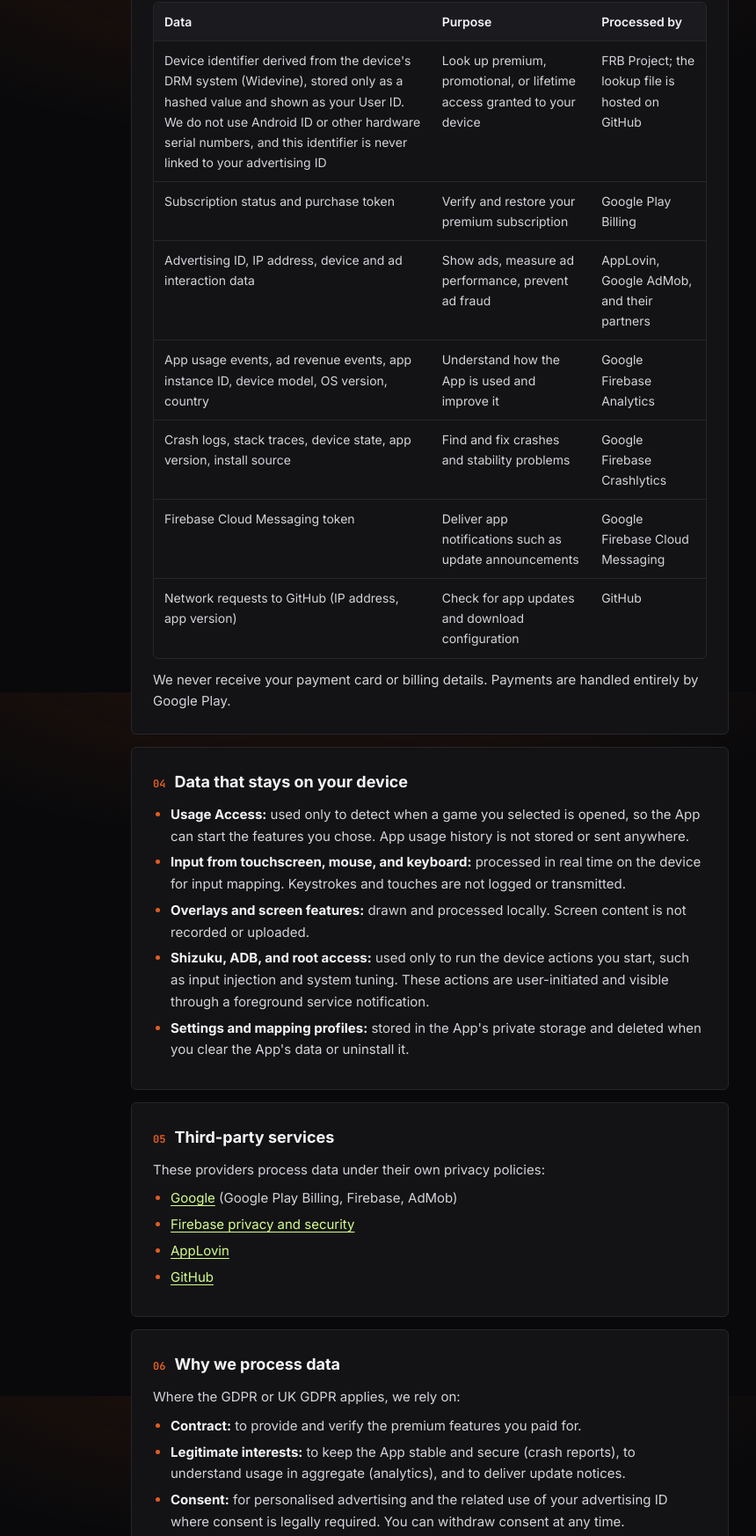
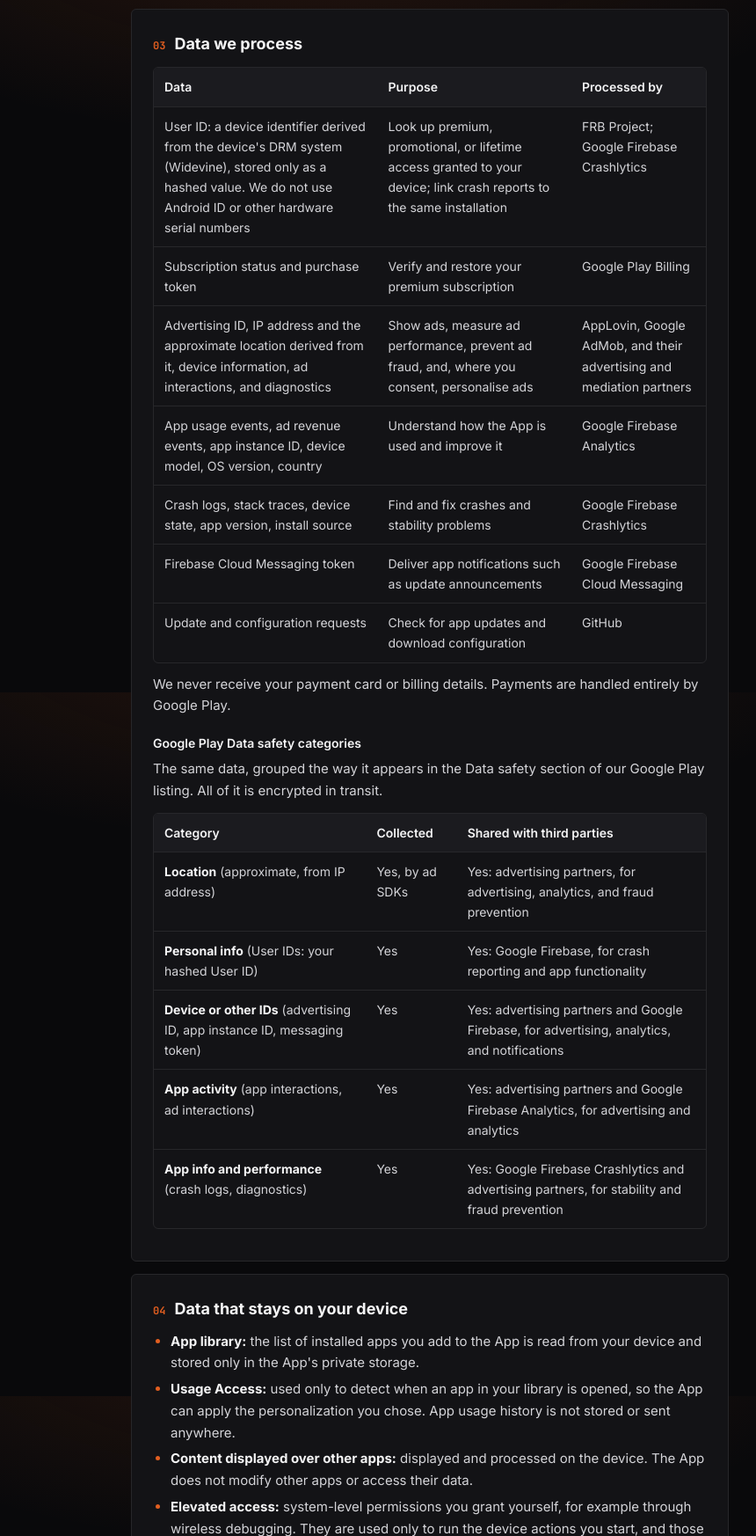
Before and after one commit to fahrez182/fahrez182.github.io, a website built with Vite: page redcorner/privacy.html in a window 1280 px wide. Shown: the part 813-2559 px from the top of the page at 88% size, without its empty margins (281-1141 px from the left). Built offline with nearby package versions, Linux system fonts and the light colour scheme.

Commit message:
docs(redcorner): align legal pages with Play listing and Data safety
- Neutral wording: launcher and personalization, no root or game-specific terms
- Terms: in-app acceptance, responsible use, clearer liability cap
- Privacy: Data safety categories, deletion scope for third-party data, children section

```diff
--- a/redcorner/privacy.html
+++ b/redcorner/privacy.html
@@ -48,11 +48,11 @@
             <section id="summary">
                 <h2><span class="num">02</span>Summary</h2>
                 <ul>
-            <li>We do not ask for or collect your name, email address, phone number, contacts, photos, or location.</li>
-            <li>We do not have user accounts.</li>
-            <li>Overlays, input mapping, and screen-related features work locally. We do not record or upload your screen or what you type.</li>
-            <li>We use Google services for subscriptions, analytics, crash reports, and notifications, and ad networks to show ads to free users.</li>
-            <li>We do not sell your personal data.</li>
+            <li>We do not ask for your name, email address, phone number, contacts, photos, or precise location, and the App has no user accounts.</li>
+            <li>The App and the services it uses collect identifiers (your User ID, advertising ID, and app instance ID), approximate location derived from your IP address, app activity, and diagnostics.</li>
+            <li>Some of this data is shared with advertising partners to show and measure ads. See <a href="#data-safety">Google Play Data safety categories</a>.</li>
+            <li>Your app library, the launcher, and the App's personalization features work on your device.</li>
+            <li>We do not sell your personal data for money. Some laws treat sharing data with ad partners as a "sale" or "sharing"; you can opt out as described in <a href="#consent">section 7</a>.</li>
         </ul>
             </section>
             <section id="collect">
@@ -68,9 +68,9 @@
                 </thead>
                 <tbody>
                 <tr>
-                    <td>Device identifier derived from the device's DRM system (Widevine), stored only as a hashed value and shown as your User ID. We do not use Android ID or other hardware serial numbers, and this identifier is never linked to your advertising ID</td>
-                    <td>Look up premium, promotional, or lifetime access granted to your device</td>
-                    <td>FRB Project; the lookup file is hosted on GitHub</td>
+                    <td>User ID: a device identifier derived from the device's DRM system (Widevine), stored only as a hashed value. We do not use Android ID or other hardware serial numbers</td>
+                    <td>Look up premium, promotional, or lifetime access granted to your device; link crash reports to the same installation</td>
+                    <td>FRB Project; Google Firebase Crashlytics</td>
                 </tr>
                 <tr>
                     <td>Subscription status and purchase token</td>
@@ -78,9 +78,9 @@
                     <td>Google Play Billing</td>
                 </tr>
                 <tr>
-                    <td>Advertising ID, IP address, device and ad interaction data</td>
-                    <td>Show ads, measure ad performance, prevent ad fraud</td>
-                    <td>AppLovin, Google AdMob, and their partners</td>
+                    <td>Advertising ID, IP address and the approximate location derived from it, device information, ad interactions, and diagnostics</td>
+                    <td>Show ads, measure ad performance, prevent ad fraud, and, where you consent, personalise ads</td>
+                    <td>AppLovin, Google AdMob, and their advertising and mediation partners</td>
                 </tr>
                 <tr>
                     <td>App usage events, ad revenue events, app instance ID, device model, OS version, country</td>
@@ -98,7 +98,7 @@
                     <td>Google Firebase Cloud Messaging</td>
                 </tr>
                 <tr>
-                    <td>Network requests to GitHub (IP address, app version)</td>
+                    <td>Update and configuration requests</td>
                     <td>Check for app updates and download configuration</td>
                     <td>GitHub</td>
                 </tr>
@@ -106,15 +106,56 @@
             </table>
         </div>
         <p>We never receive your payment card or billing details. Payments are handled entirely by Google Play.</p>
+
+        <h3 id="data-safety">Google Play Data safety categories</h3>
+        <p>The same data, grouped the way it appears in the Data safety section of our Google Play listing. All of it is encrypted in transit.</p>
+        <div class="table-wrap">
+            <table>
+                <thead>
+                <tr>
+                    <th>Category</th>
+                    <th>Collected</th>
+                    <th>Shared with third parties</th>
+                </tr>
+                </thead>
+                <tbody>
+                <tr>
+                    <td><b>Location</b> (approximate, from IP address)</td>
+                    <td>Yes, by ad SDKs</td>
+                    <td>Yes: advertising partners, for advertising, analytics, and fraud prevention</td>
+                </tr>
+                <tr>
+                    <td><b>Personal info</b> (User IDs: your hashed User ID)</td>
+                    <td>Yes</td>
+                    <td>Yes: Google Firebase, for crash reporting and app functionality</td>
+                </tr>
+                <tr>
+                    <td><b>Device or other IDs</b> (advertising ID, app instance ID, messaging token)</td>
+                    <td>Yes</td>
+                    <td>Yes: advertising partners and Google Firebase, for advertising, analytics, and notifications</td>
+                </tr>
+                <tr>
+                    <td><b>App activity</b> (app interactions, ad interactions)</td>
+                    <td>Yes</td>
+                    <td>Yes: advertising partners and Google Firebase Analytics, for advertising and analytics</td>
+                </tr>
+                <tr>
+                    <td><b>App info and performance</b> (crash logs, diagnostics)</td>
+                    <td>Yes</td>
+                    <td>Yes: Google Firebase Crashlytics and advertising partners, for stability and fraud prevention</td>
+                </tr>
+                </tbody>
+            </table>
+        </div>
             </section>
             <section id="local">
                 <h2><span class="num">04</span>Data that stays on your device</h2>
                 <ul>
-            <li><b>Usage Access:</b> used only to detect when a game you selected is opened, so the App can start the features you chose. App usage history is not stored or sent anywhere.</li>
-            <li><b>Input from touchscreen, mouse, and keyboard:</b> processed in real time on the device for input mapping. Keystrokes and touches are not logged or transmitted.</li>
-            <li><b>Overlays and screen features:</b> drawn and processed locally. Screen content is not recorded or uploaded.</li>
-            <li><b>Shizuku, ADB, and root access:</b> used only to run the device actions you start, such as input injection and system tuning. These actions are user-initiated and visible through a foreground service notification.</li>
-            <li><b>Settings and mapping profiles:</b> stored in the App's private storage and deleted when you clear the App's data or uninstall it.</li>
+            <li><b>App library:</b> the list of installed apps you add to the App is read from your device and stored only in the App's private storage.</li>
+            <li><b>Usage Access:</b> used only to detect when an app in your library is opened, so the App can apply the personalization you chose. App usage history is not stored or sent anywhere.</li>
+            <li><b>Content displayed over other apps:</b> displayed and processed on the device. The App does not modify other apps or access their data.</li>
+            <li><b>Elevated access:</b> system-level permissions you grant yourself, for example through wireless debugging. They are used only to run the device actions you start, and those actions are visible through a foreground service notification.</li>
+            <li><b>Settings, profiles, and your acceptance of the Terms:</b> stored in the App's private storage and deleted when you clear the App's data or uninstall it.</li>
         </ul>
             </section>
             <section id="third-party">
@@ -154,9 +195,10 @@
                 <h2><span class="num">09</span>Your rights and deletion</h2>
                 <p>Depending on where you live, you may have the right to access, correct, delete, or restrict the processing of your data, to object to processing, to data portability, and to withdraw consent. You may also lodge a complaint with your local data protection authority.</p>
         <div class="callout">
-            <p><b>How to request deletion:</b> email <a href="mailto:fahrezone.dev@gmail.com?subject=Red%20Corner%20data%20deletion%20request">fahrezone.dev@gmail.com</a> with the subject "Data deletion request" and include the User ID shown on the Profile page of the App. We will delete premium access records linked to that ID and request deletion of the related analytics and crash data from Firebase. We aim to respond within 30 days.</p>
+            <p><b>How to make a request:</b> email <a href="mailto:fahrezone.dev@gmail.com?subject=Red%20Corner%20privacy%20request">fahrezone.dev@gmail.com</a> and include the User ID shown on the Profile page of the App. For data we control, such as premium access records linked to that ID, we will act on your request and aim to respond within 30 days.</p>
         </div>
-        <p>Because the App has no accounts, uninstalling it removes all data stored on your device. Deleting data linked to your User ID does not cancel an active Google Play subscription; cancel it in Google Play first.</p>
+        <p><b>Data held by third parties:</b> data collected by advertising partners and Google Firebase is held under their own policies and is not linked to an account with us, so we cannot delete it on your behalf. You can limit it by resetting or deleting your advertising ID, declining personalised ads, or using the controls offered by those providers in <a href="#third-party">section 5</a>.</p>
+        <p>Because the App has no accounts, uninstalling it removes all data stored on your device. Requests about your User ID do not cancel an active Google Play subscription; cancel it in Google Play first.</p>
             </section>
             <section id="transfers">
                 <h2><span class="num">10</span>International transfers</h2>
@@ -168,7 +210,7 @@
             </section>
             <section id="children">
                 <h2><span class="num">12</span>Children</h2>
-                <p>The App is not directed at children under 13, and we do not knowingly collect personal data from them. If you believe a child has provided personal data, contact us and we will delete it.</p>
+                <p>The App is not directed at children under 13, and we do not knowingly collect personal data from them. If you believe a child under 13 is using the App, contact us with the User ID shown on the Profile page, and we will remove the premium access records linked to it. Data held by advertising partners and Google Firebase is handled as described in <a href="#rights">section 9</a>.</p>
             </section>
             <section id="changes">
                 <h2><span class="num">13</span>Changes</h2>
```
Also changed, not shown: index.html (+2 -2 lines), redcorner/terms.html (+20 -15 lines).
